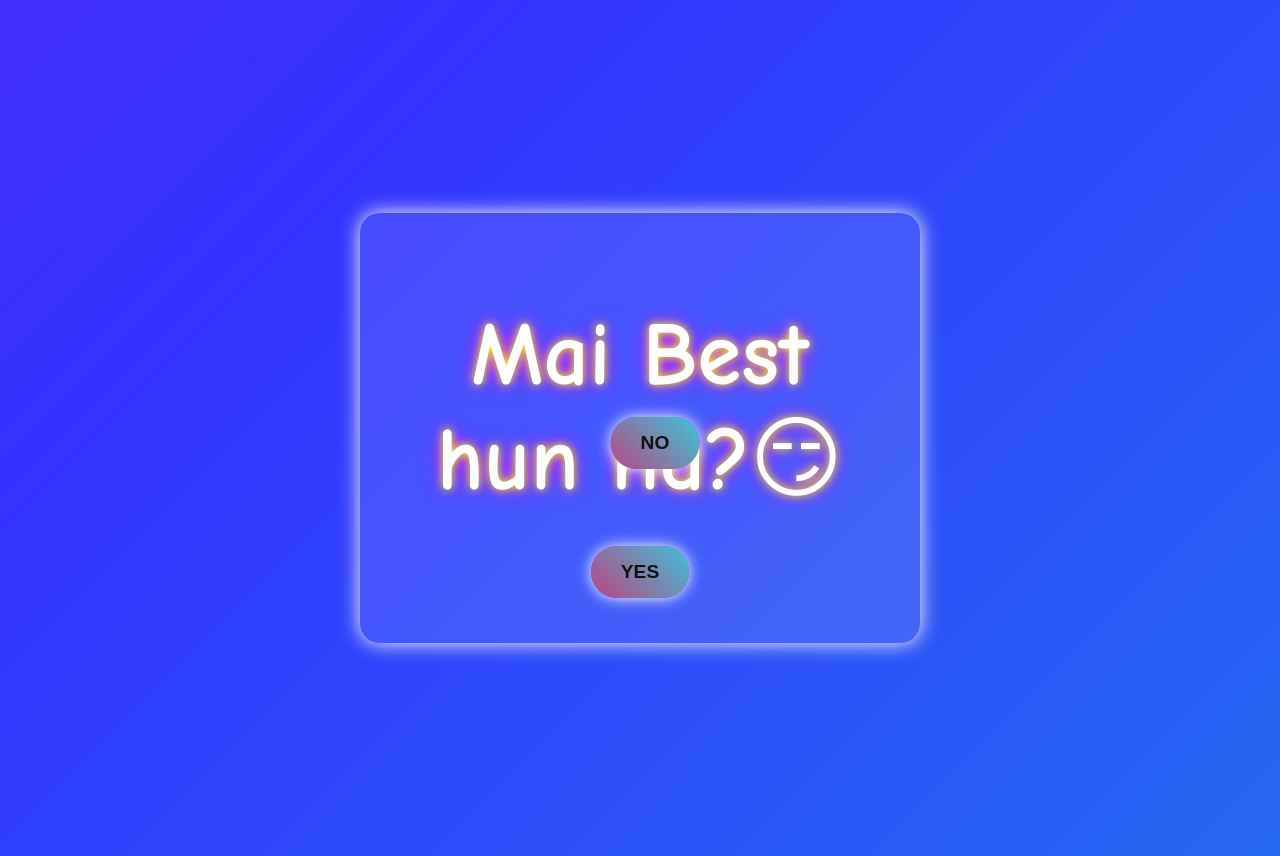
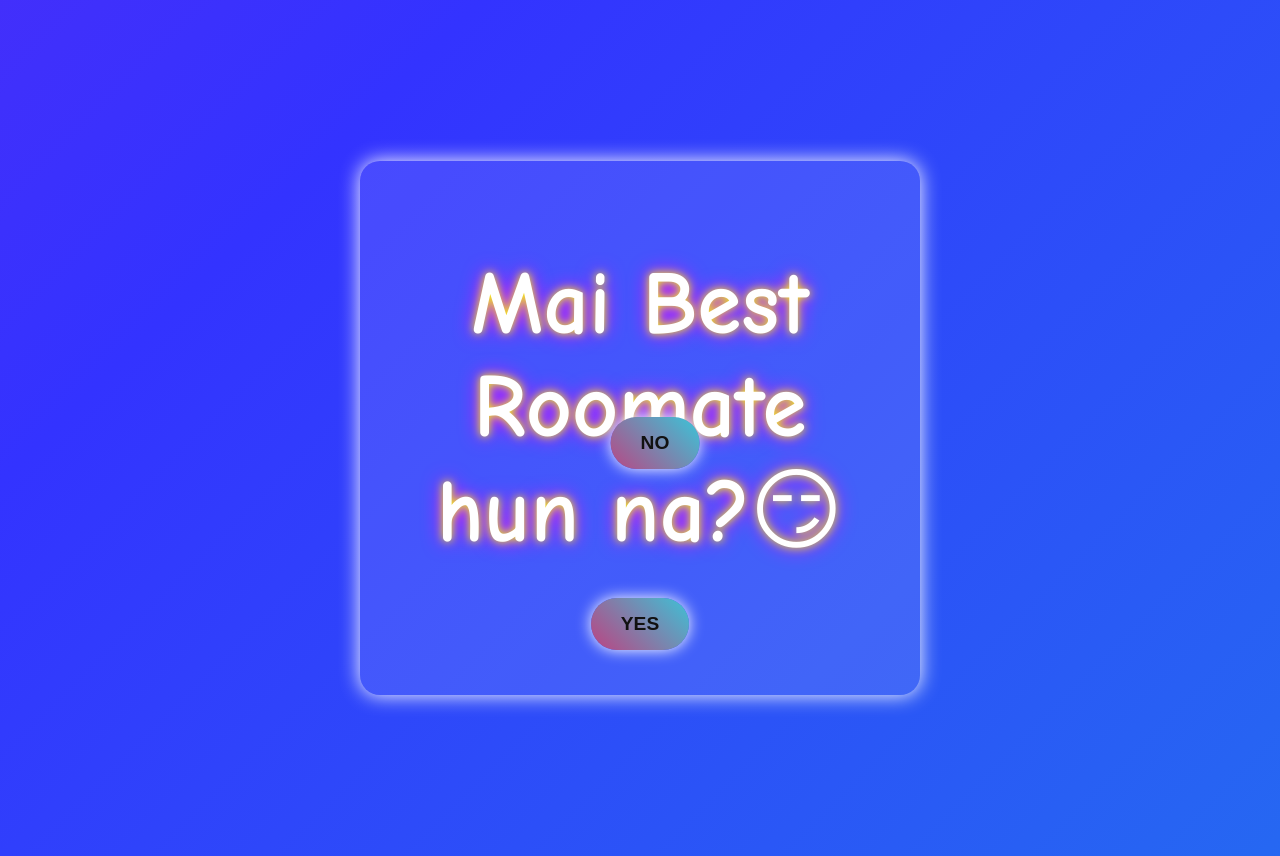
Before and after one commit to swayamag2004/Birthday, a plain HTML site: page index.html in a window 1280 px wide. Drawn offline with Linux system fonts and the light colour scheme.

Commit message:
Update index.html

```diff
--- a/index.html
+++ b/index.html
@@ -116,7 +116,7 @@
 <body>
 
     <div id="question">
-        <h1>Mai Best hun na?😏</h1>
+        <h1>Mai Best Roomate hun na?😏</h1>
         <button class="btn" id="yes-btn" onclick="showMessage()">YES</button>
         <button class="btn" id="no-btn" onmouseover="moveButton()">NO</button>
     </div>
```
